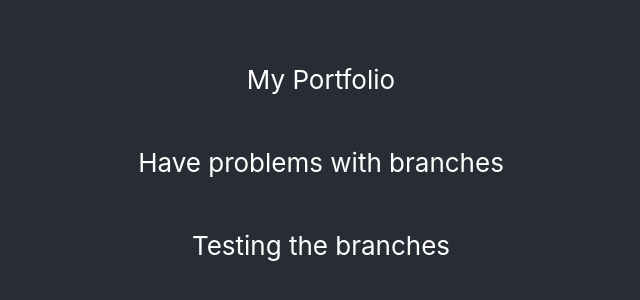
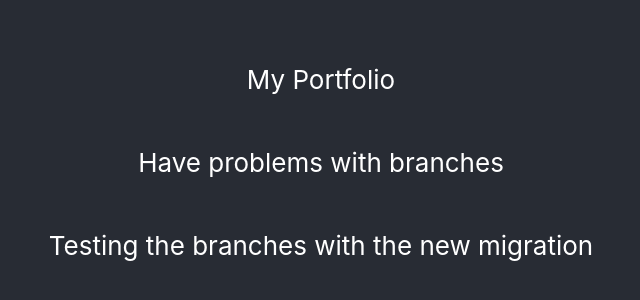
Before and after one commit to Lyubosumaz/react-portfolio-deploy, a React (Create React App) app: page / in a window 1280 px wide. Shown: the part 238-538 px from the top of the page, without its empty margins (319-959 px from the left). Built offline with nearby package versions, Linux system fonts and the light colour scheme.

Commit message:
quick update

```diff
--- a/package.json
+++ b/package.json
@@ -27,11 +27,12 @@
     "build": "react-scripts build",
     "deploy": "npm run build && gh-pages -d build",
     "test": "react-scripts test",
+    "test:staged": "CI=true react-scripts test",
     "eject": "react-scripts eject"
   },
   "husky": {
     "hooks": {
-      "pre-commit": "npm run test"
+      "pre-commit": "npm run test:staged"
     }
   },
   "eslintConfig": {
--- a/src/app/index.tsx
+++ b/src/app/index.tsx
@@ -8,7 +8,7 @@ export const App = ({ }: AppProps) => {
       <header className="App-header">
         <p>My Portfolio</p>
         <p>Have problems with branches</p>
-        <p>Testing the branches</p>
+        <p>Testing the branches with the new migration</p>
       </header>
     </div>
   );
```
Also changed, not shown: 1 other file (tests, documents, lock files or other folders).
